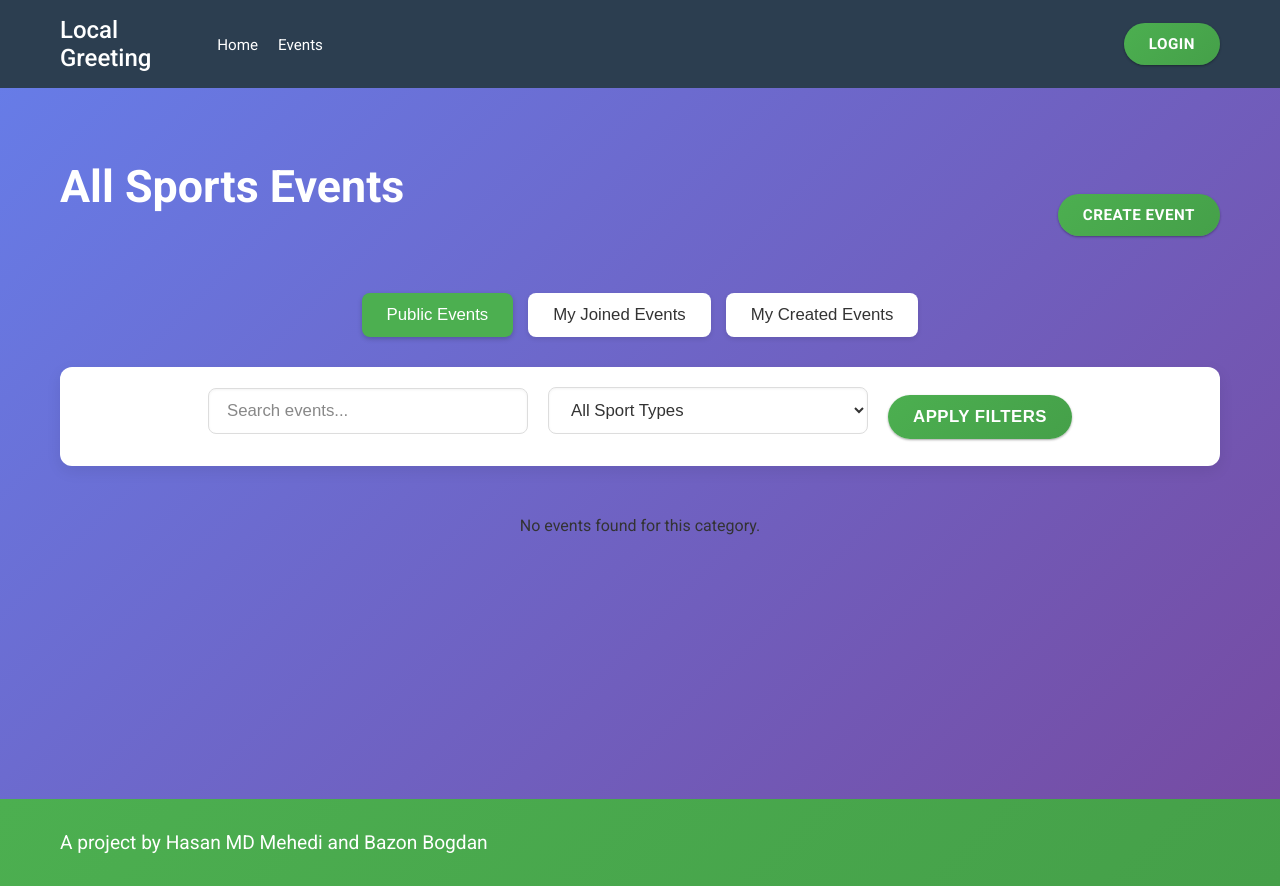
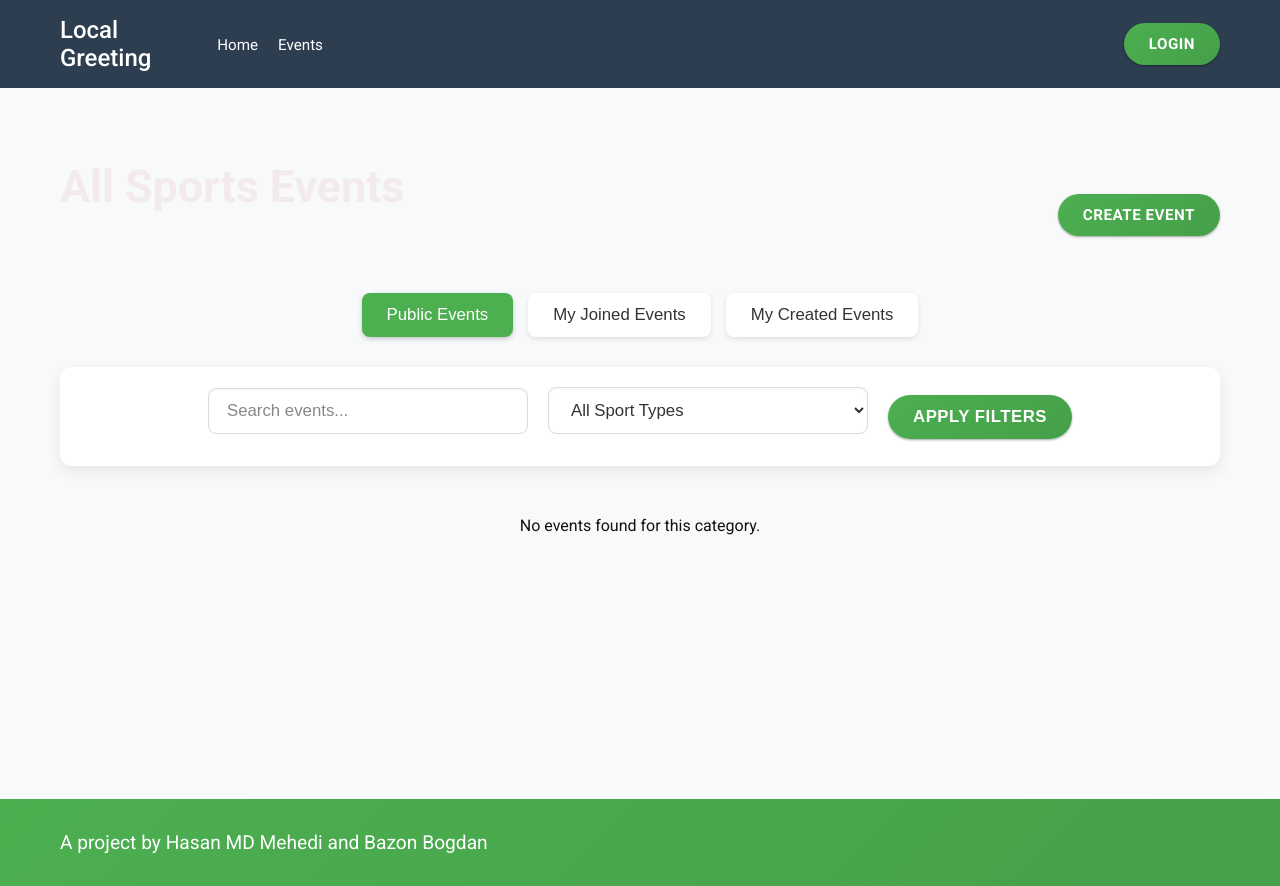
Before and after one commit to sky11fca/Local_Greetings, a PHP site: page /local_greeter/events in a window 1280 px wide. Run offline with PHP 8.4, Linux system fonts and the light colour scheme; data that the repository does not hold is empty.

Commit message:
Made some CSS changes

```diff
--- a/app/pages/home.php
+++ b/app/pages/home.php
@@ -6,15 +6,15 @@ $currentPage = "home";
 // Additional CSS files for this page
 $additionalCSS = [
     "/local_greeter/public/css/home.css",
-    "/local_greeter/public/css/map.css",
     "https://unpkg.com/leaflet@1.9.4/dist/leaflet.css"
 ];
 
 // Inline CSS for map
 $inlineCSS = "
     #map {
-        height: 500px;
-        width: 100%;
+        height: 400px;
+        width: 80%;
+        margin: 20px auto;
         border-radius: 12px;
         box-shadow: 0 5px 15px rgba(0,0,0,0.1);
     }
--- a/app/pages/profile.php
+++ b/app/pages/profile.php
@@ -27,7 +27,7 @@ include __DIR__ . '/../templates/header.php';
 
 <main class="profile-page">
     <section id="profile-edit-section">
-        <div class="container mt-6" style="margin-top: 60px; max-width: 480px;">
+        <div class="container mt-6" style="margin-top: 260px; max-width: 480px;">
             <div class="auth-container">
                 <div class="auth-box">
                     <h2>Edit Your Profile</h2>
--- a/app/pages/register.php
+++ b/app/pages/register.php
@@ -18,7 +18,7 @@ include __DIR__ . '/../templates/header.php';
 ?>
 
 <main>
-    <div class="container mt-7" style="margin-top: 60px; max-width: 480px;">
+    <div class="container mt-15" style="margin-top: 200px; max-width: 480px;">
         <div class="auth-container">
             <div class="auth-box">
                 <h2>Register</h2>
--- a/public/css/auth.css
+++ b/public/css/auth.css
@@ -1,5 +1,5 @@
 body {
-    background: linear-gradient(135deg, #667eea 0%, #764ba2 100%);
+    background: linear-gradient(#764ba2 100%);
     display: flex;
     justify-content: center;
     align-items: center;
--- a/public/css/create-event.css
+++ b/public/css/create-event.css
@@ -1,5 +1,5 @@
 body {
-    background: linear-gradient(135deg, #667eea 0%, #764ba2 100%);
+    background: linear-gradient(#764ba2 100%);
 }
 
 /* Create Event Section */
--- a/public/css/events.css
+++ b/public/css/events.css
@@ -1,5 +1,6 @@
 body {
-    background: linear-gradient(135deg, #667eea 0%, #764ba2 100%);
+    background: linear-gradient(#764ba2 100%);
+    color: #111111;
 }
 
 /* Events List Section */
@@ -12,7 +13,7 @@ body {
 #events-list h2 {
     font-size: 2.8rem;
     margin-bottom: 3.5rem;
-    color: #fff;
+    color: #f3ebeb;
 }
 
 /* Header Actions - replaces inline styles */
--- a/public/css/fields.css
+++ b/public/css/fields.css
@@ -1,5 +1,6 @@
 body {
-    background: linear-gradient(135deg, #667eea 0%, #764ba2 100%);
+    background: linear-gradient( #764ba2 100%);
+    color: #fff;
 }
 
 .field-grid {
--- a/public/css/home.css
+++ b/public/css/home.css
@@ -1,5 +1,5 @@
 body {
-    background: linear-gradient(#667eea);
+    background: linear-gradient( #764ba2);
     color: #fff;
 }
 
--- a/public/css/style.css
+++ b/public/css/style.css
@@ -35,9 +35,6 @@ body.dark-mode header {
     background-color: var(--dark-dark-color);
 }
 
-body.dark-mode .container {
-    /* Adjust container styles if needed for dark mode */
-}
 
 body.dark-mode .btn {
     background-color: var(--dark-primary-color);
```
Also changed, not shown: app/pages/login.php (+0 -12 lines), public/rss/event_1.xml (added, +16 -0 lines), public/rss/event_5.xml (added, +13 -0 lines), public/rss/event_8.xml (added, +12 -0 lines).
